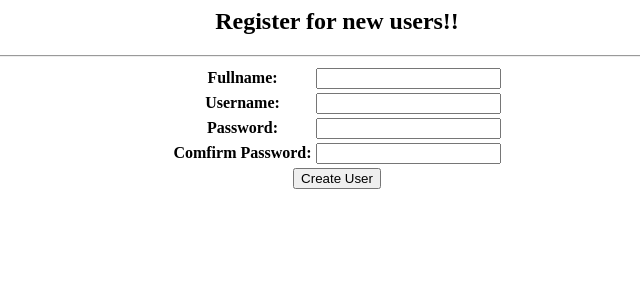
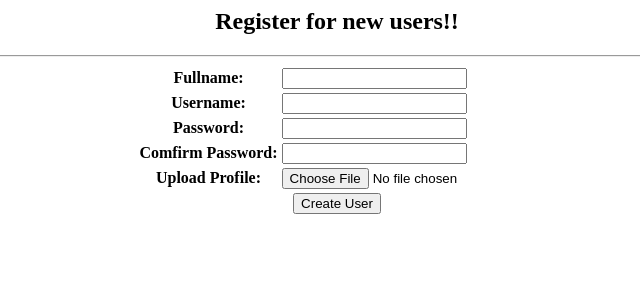
Before and after one commit to Av1nay/PHP_Projects, a PHP site: page /create_user.php in a window 1280 px wide. Shown: the top 300 px of the page, without its empty margins (303-943 px from the left). Run offline with PHP 8.4, Linux system fonts and the light colour scheme.

Commit message:
insert image option upload profile for user

```diff
--- a/movie_review/create_user.php
+++ b/movie_review/create_user.php
@@ -41,6 +41,12 @@
 					<input type="password" name="comfirm_password" required>
 				</td>
 			</tr>
+            <tr>
+                <th>
+                    <label for="uploadprofile">Upload Profile:</label>
+                </th>
+                <td><input type="file"></td>
+            </tr>
 			<tr>
 				<td colspan="2" style="text-align: center;">
 					<input type="submit" value="Create User">
```
Also changed, not shown: movie_review/insert_images.php (added, +7 -0 lines).
